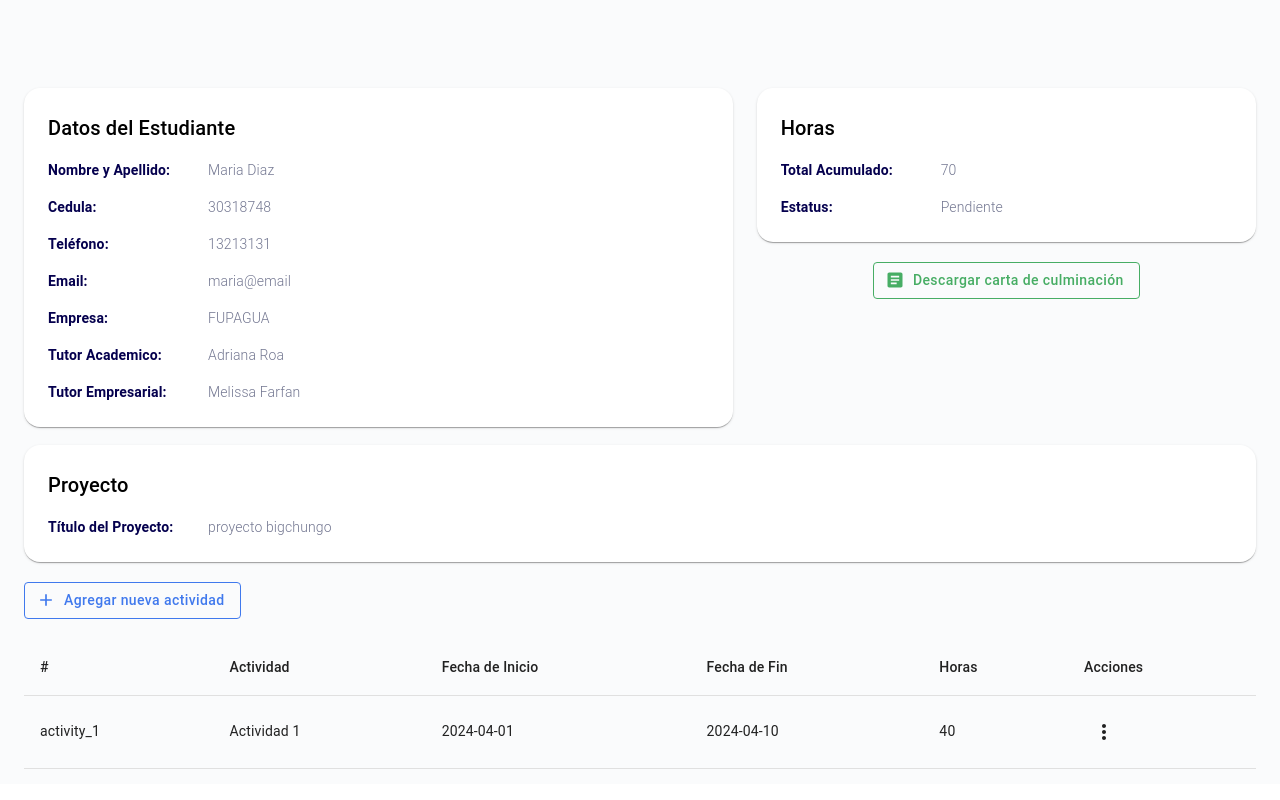
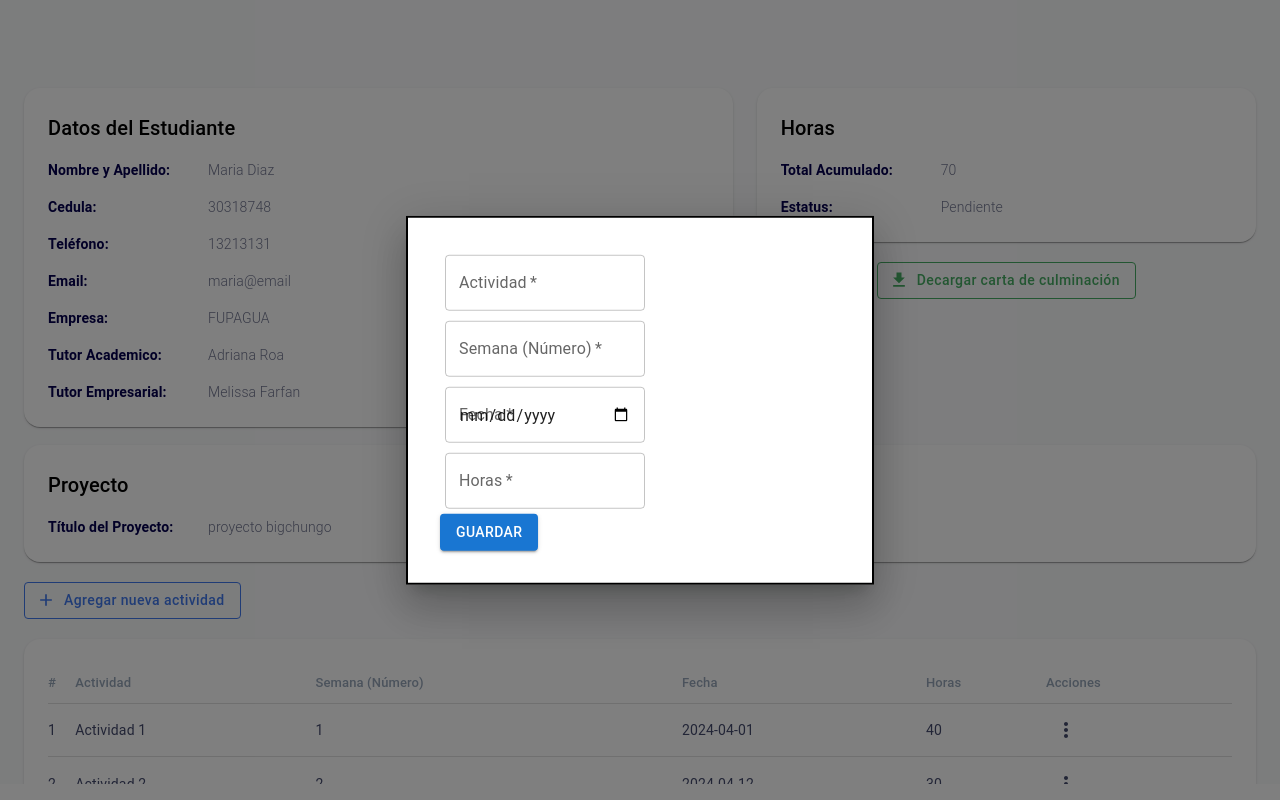
Before and after one commit to vesperia-xx/proyecto-unerg, a Next.js app: page /student/servicio-student in a window 1280 px wide. Both pictures are taken after a click on the button "Agregar nueva actividad". Built offline with nearby package versions, Linux system fonts and the light colour scheme.

Commit message:
vistas de student

```diff
--- a/src/app/student/servicio-student/page.jsx
+++ b/src/app/student/servicio-student/page.jsx
@@ -3,10 +3,12 @@ import React, { useState, useEffect } from "react";
 import PageTemplate from "@/components/PageTemplate";
 import CustomBox from "@/components/CustomBox";
 import TitleValue from "@/components/TitleValue";
+import TableStyled from "@/components/TableStyled";
+import ModalActivityServicio from '@/components/ModalActivityServicio';
 import ContextMenu from "@/components/ContextMenu";
 
-import ArticleIcon from '@mui/icons-material/Article';
 import AddIcon from '@mui/icons-material/Add';
+import GetAppIcon from '@mui/icons-material/GetApp';
 
 import Table from '@mui/material/Table';
 import TableBody from '@mui/material/TableBody';
@@ -18,84 +20,124 @@ import Grid from '@mui/material/Grid';
 import Typography from '@mui/material/Typography';
 import Button from '@mui/material/Button';
 
+// import { generarCartaCulminacionPDF } from './utils/pdfGenerator';
 
+//Constantes
 const initialActivities = [
   {
     id: 'activity_1',
     activity: 'Actividad 1',
-    startDate: '2024-04-01',
-    endDate: '2024-04-10',
+    week: 1,
+    date: '2024-04-01',
     hours: 40
   },
   {
     id: 'activity_2',
     activity: 'Actividad 2',
-    startDate: '2024-04-12',
-    endDate: '2024-04-20',
+    week: 2,
+    date: '2024-04-12',
     hours: 30
   },
 ];
 
-const studentPasantias = {
-  name: 'Maria Diaz',
-  lastname: '',
+const studentData = {
+  name: 'Maria',
+  lastname: 'Diaz',
   ci: '30318748',
   phoneNumber: '13213131',
   email: 'maria@email',
+};
+
+const studentServicio = {
   title: 'proyecto bigchungo',
   empresa: 'FUPAGUA',
   tutorAcademico: 'Adriana Roa',
   tutorEmpresarial: 'Melissa Farfan',
-  hour: 200,
+  hour: 0,
   estatus: 'Pendiente'
 };
 
+//Actividades
+const ServicioDashboard = () => {
+  const [activities, setActivities] = useState(initialActivities);
+  const [student, setStudent] = useState(studentServicio);
+  const [totalHours, setTotalHours] = useState(studentServicio.hour);
+  const [openModal, setOpenModal] = useState(false);
+  const [openEditModal, setOpenEditModal] = useState(false);
+  const [editedActivity, setEditedActivity] = useState(null);
+  const [canDownload, setCanDownload] = useState(false);
+
+//Horas
+  useEffect(() => {
+    const newTotalHours = activities.reduce((total, activity) => total + (+activity.hours), 0);
+    setTotalHours(newTotalHours);
+    if (newTotalHours >= 120) {
+      setCanDownload(true);
+    } else {
+      setCanDownload(false);
+    }
+// Actualizar el estatus
+    if (newTotalHours >= 120 && student.estatus !== 'Completado') {
+      setStudent(prevStudent => ({ ...prevStudent, estatus: 'Completado' }));
+    }
+  }, [activities, student.estatus]);
+
+//Borrar actividad
   const handleDeleteActivity = (activityId) => {
     const updatedActivities = activities.filter(activity => activity.id !== activityId);
     setActivities(updatedActivities);
   };
 
+//Editar pdf
   const handleEditActivity = (activityId) => {
-  console.log(`Editar actividad con id: ${activityId}`);
+    const editedActivity = activities.find(activity => activity.id === activityId);
+    setEditedActivity(editedActivity);
+    setOpenEditModal(true);
   };
 
-const ServicioDashboard = () => {
-  const [activities, setActivities] = useState(initialActivities);
-  const [anchorEl, setAnchorEl] = useState(null);
-  const [selectedActivity, setSelectedActivity] = useState(null);
-  const [student, setStudent] = useState(studentPasantias);
-
-  const handleContextMenuOpen = (event, activity) => {
-    event.preventDefault();
-    setAnchorEl(event.currentTarget);
-    setSelectedActivity(activity);
+//Modal
+  const handleOpenModal = () => {
+    if (student.estatus !== 'Completado') {
+      setOpenModal(true);
+    }
   };
 
-  useEffect(() => {
-    // Calcular el total acumulado de horas
-    const totalHours = activities.reduce((total, activity) => total + activity.hours, 0);
-    setStudent(prevStudent => ({
-      ...prevStudent,
-      hour: totalHours
-    }));
+  const handleCloseModal = () => {
+    setOpenModal(false);
+  };
 
-    // Actualizar el estatus
-    if (totalHours >= studentPasantias.horasCumplir) {
-      setStudent(prevStudent => ({
-        ...prevStudent,
-        estatus: 'Completado'
-      }));
+  const handleCloseEditModal = () => {
+    setOpenEditModal(false);
+  };
+
+  const handleAddActivity = (newActivity) => {
+    // No permitir agregar actividades si el estatus es 'Completado'
+    if (student.estatus !== 'Completado') {
+      const updatedActivities = [...activities, newActivity];
+      setActivities(updatedActivities);
+      setOpenModal(false);
+    }
+  };
+
+  const handleEditActivitySubmit = (editedActivity) => {
+    const updatedActivities = activities.map(activity => {
+      if (activity.id === editedActivity.id) {
+        return editedActivity;
       } else {
-      setStudent(prevStudent => ({
-        ...prevStudent,
-        estatus: 'Pendiente'
-      }));
+        return activity;
       }
-  }, [activities]);
+    });
+    setActivities(updatedActivities);
+    setOpenEditModal(false);
+  };
+
+  //Generar pdf
+  const handleDownloadCompletionLetter = () => {
+    generarCartaCulminacionPDF(studentData, student, activities);
+  };
 
   return (
-    <PageTemplate
-    >
+    <PageTemplate>
 
       <Grid container spacing={3}>
         <Grid item xs={12} md={7}>
@@ -103,10 +145,10 @@ const ServicioDashboard = () => {
             <Grid item xs={12}>
               <CustomBox>
                 <Typography variant="h6" gutterBottom>Datos del Estudiante</Typography>
-                <TitleValue title="Nombre y Apellido" value={`${student.name} ${student.lastname}`} />
-                <TitleValue title="Cedula" value={student.ci} />
-                <TitleValue title="Teléfono" value={student.phoneNumber} />
-                <TitleValue title="Email" value={student.email} />
+                <TitleValue title="Nombre y Apellido" value={`${studentData.name} ${studentData.lastname}`} />
+                <TitleValue title="Cedula" value={studentData.ci} />
+                <TitleValue title="Teléfono" value={studentData.phoneNumber} />
+                <TitleValue title="Email" value={studentData.email} />
                 <TitleValue title="Empresa" value={student.empresa} />
                 <TitleValue title="Tutor Academico" value={student.tutorAcademico} />
                 <TitleValue title="Tutor Empresarial" value={student.tutorEmpresarial} />
@@ -120,20 +162,24 @@ const ServicioDashboard = () => {
             <Grid item xs={12}>
               <CustomBox>
                 <Typography variant="h6" gutterBottom>Horas</Typography>
-                <TitleValue title="Total Acumulado" value={student.hour} />
+                <TitleValue title="Total Acumulado" value={activities.reduce((total, activity) => total + parseInt(activity.hours), 0)} />
                 <TitleValue title="Estatus" value={student.estatus} />
               </CustomBox>
             </Grid>
           </Grid>
+
           <div style={{ marginTop: 20, textAlign: 'center' }}>
           <Button
           variant="outlined"
           style={{ color: '#47AD64', borderColor: '#47AD64', textTransform: 'none' }}
-              startIcon={<ArticleIcon style={{ color: '#47AD64' }} />}
+          startIcon={<GetAppIcon style={{ color: '#47AD64' }} />}
+          // onClick={handleDownloadCompletionLetter}
+          disabled={!canDownload}
         >
-              Descargar carta de culminación
+          Decargar carta de culminación
         </Button>
           </div>
+
         </Grid>
       </Grid>
       <Grid container spacing={1} style={{ marginBottom: 10, marginTop: 10 }}>
@@ -145,47 +191,54 @@ const ServicioDashboard = () => {
         </Grid>
       </Grid>
 
-      <div style={{ marginTop: 20, marginBottom:20 }}>
-
+      <div style={{ marginTop: 20, marginBottom: 20 }}>
         <Button
           variant="outlined"
           style={{ color: '#4079ED', borderColor: '#4079ED', textTransform: 'none' }}
           color="primary"
           startIcon={<AddIcon />}
+          onClick={handleOpenModal}
+          disabled={student.estatus === 'Completado' || canDownload}
         >
           Agregar nueva actividad
         </Button>
-
+        <ModalActivityServicio open={openModal} onClose={handleCloseModal} onAddActivity={handleAddActivity} />
+        <ModalActivityServicio open={openEditModal} onClose={handleCloseEditModal} onEditActivity={handleEditActivitySubmit} editedActivity={editedActivity} />
       </div>
 
-
+      <TableStyled>
         <Table aria-label="simple table">
           <TableHead>
             <TableRow>
               <TableCell>#</TableCell>
               <TableCell>Actividad</TableCell>
-              <TableCell>Fecha de Inicio</TableCell>
-              <TableCell>Fecha de Fin</TableCell>
+              <TableCell>Semana (Número)</TableCell>
+              <TableCell>Fecha</TableCell>
               <TableCell>Horas</TableCell>
               <TableCell>Acciones</TableCell>
             </TableRow>
           </TableHead>
           <TableBody>
-            {activities.map((activity) => (
-              <TableRow key={activity.id} onContextMenu={(event) => handleContextMenuOpen(event, activity)}>
-                <TableCell>{activity.id}</TableCell>
+            {activities.map((activity, index) => (
+              <TableRow key={activity.id}>
+                <TableCell>{index + 1}</TableCell>
                 <TableCell>{activity.activity}</TableCell>
-                <TableCell>{activity.startDate}</TableCell>
-                <TableCell>{activity.endDate}</TableCell>
+                <TableCell>{activity.week}</TableCell>
+                <TableCell>{activity.date}</TableCell>
                 <TableCell>{activity.hours}</TableCell>
                 <TableCell>
-                  <ContextMenu onDelete={() => handleDeleteActivity(activity.id)} onEdit={() => handleEditActivity(activity.id)} />
+                  <ContextMenu
+                    onDelete={() => handleDeleteActivity(activity.id)}
+                    onEdit={() => handleEditActivity(activity.id)}
+                    canDownload={canDownload}
+                    studentStatus={student.estatus}
+                  />
                 </TableCell>
               </TableRow>
             ))}
           </TableBody>
-
         </Table>
+      </TableStyled>
 
     </PageTemplate>
   );
--- a/src/components/ContextMenu.jsx
+++ b/src/components/ContextMenu.jsx
@@ -4,7 +4,7 @@ import MoreVertIcon from "@mui/icons-material/MoreVert";
 import EditIcon from "@mui/icons-material/Edit";
 import DeleteIcon from "@mui/icons-material/Delete";
 
-const ContextMenu = ({ onDelete, onEdit }) => {
+const ContextMenu = ({ onDelete, onEdit, canDownload, studentStatus }) => {
     const [anchorEl, setAnchorEl] = useState(null);
 
     const handleClick = (event) => {
@@ -50,14 +50,15 @@ const ContextMenu = ({ onDelete, onEdit }) => {
                     horizontal: 'left',
                 }}
             >
-                <MenuItem onClick={handleEditClick}>
+                <MenuItem onClick={handleEditClick} disabled={studentStatus === 'Completado' || canDownload}>
                     <EditIcon sx={{ color: '#4079ED', marginRight: 1 }} />
                     Editar
                 </MenuItem>
-                <MenuItem onClick={handleDeleteClick}>
+                <MenuItem onClick={handleDeleteClick} disabled={studentStatus === 'Completado' || canDownload}>
                     <DeleteIcon sx={{ color: '#EB5757', marginRight: 1 }} />
                     Borrar
                 </MenuItem>
+
             </Menu>
         </div>
     );
--- /dev/null
+++ b/src/components/ModalActivityServicio.jsx
@@ -0,0 +1,127 @@
+import React, { useState, useEffect } from 'react';
+import Box from '@mui/material/Box';
+import Modal from '@mui/material/Modal';
+import TextField from '@mui/material/TextField';
+import Button from '@mui/material/Button';
+
+const style = {
+  position: 'absolute',
+  top: '50%',
+  left: '50%',
+  transform: 'translate(-50%, -50%)',
+  width: 400,
+  bgcolor: 'background.paper',
+  border: '2px solid #000',
+  boxShadow: 24,
+  p: 4,
+};
+
+const ModalActivityServicio = ({ open, onClose, onAddActivity, onEditActivity, editedActivity }) => {
+  const [activityData, setActivityData] = useState({
+    activity: '',
+    week: '',
+    date: '',
+    hours: ''
+  });
+
+  useEffect(() => {
+    if (editedActivity) {
+      setActivityData({
+        activity: editedActivity.activity || '',
+        week: editedActivity.week || '',
+        date: editedActivity.date || '',
+        hours: editedActivity.hours || ''
+      });
+    } else {
+      setActivityData({
+        activity: '',
+        week: '',
+        date: '',
+        hours: ''
+      });
+    }
+  }, [editedActivity]);
+
+  const handleChange = (event) => {
+    const { name, value } = event.target;
+    const numericValue = name === 'hours' || name === 'week' ? parseInt(value, 10) : value;
+    setActivityData({ ...activityData, [name]: numericValue });
+  };
+
+
+  const handleAction = () => {
+    if (activityData.activity && activityData.week && activityData.date && activityData.hours) {
+      if (editedActivity) {
+        onEditActivity({ ...editedActivity, ...activityData });
+      } else {
+        onAddActivity({ ...activityData, id: Date.now().toString() });
+      }
+      onClose();
+    } else {
+      alert('Por favor complete todos los campos.');
+    }
+  };
+
+  return (
+    <Modal
+      open={open}
+      onClose={onClose}
+      aria-labelledby="modal-modal-title"
+      aria-describedby="modal-modal-description"
+    >
+      <Box sx={style}>
+        <form>
+          <TextField
+            style={{ width: "200px", margin: "5px" }}
+            type="text"
+            name="activity"
+            label="Actividad"
+            variant="outlined"
+            value={activityData.activity}
+            onChange={handleChange}
+            required
+          />
+          <br />
+          <TextField
+            style={{ width: "200px", margin: "5px" }}
+            type="number"
+            name="week"
+            label="Semana (Número)"
+            variant="outlined"
+            value={activityData.week}
+            onChange={handleChange}
+            required
+          />
+          <br />
+          <TextField
+            style={{ width: "200px", margin: "5px" }}
+            type="date"
+            name="date"
+            label="Fecha"
+            variant="outlined"
+            value={activityData.date}
+            onChange={handleChange}
+            required
+          />
+          <br />
+          <TextField
+            style={{ width: "200px", margin: "5px" }}
+            type="number"
+            name="hours"
+            label="Horas"
+            variant="outlined"
+            value={activityData.hours}
+            onChange={handleChange}
+            required
+          />
+          <br />
+          <Button variant="contained" color="primary" onClick={handleAction}>
+            {editedActivity ? 'Editar' : 'Guardar'}
+          </Button>
+        </form>
+      </Box>
+    </Modal>
+  );
+};
+
+export default ModalActivityServicio;
```
Also changed, not shown: src/app/student/pasantias-student/document-pasantias/page.jsx (+5 -5 lines), src/app/student/pasantias-student/page.jsx (+79 -28 lines), src/app/student/servicio-student/document-servicio/page.jsx (+63 -0 lines), src/components/ModalActivityPasantias.jsx (renamed from src/components/FormModal.jsx, +42 -12 lines). Lines whose indentation alone changed are shown as unchanged.
